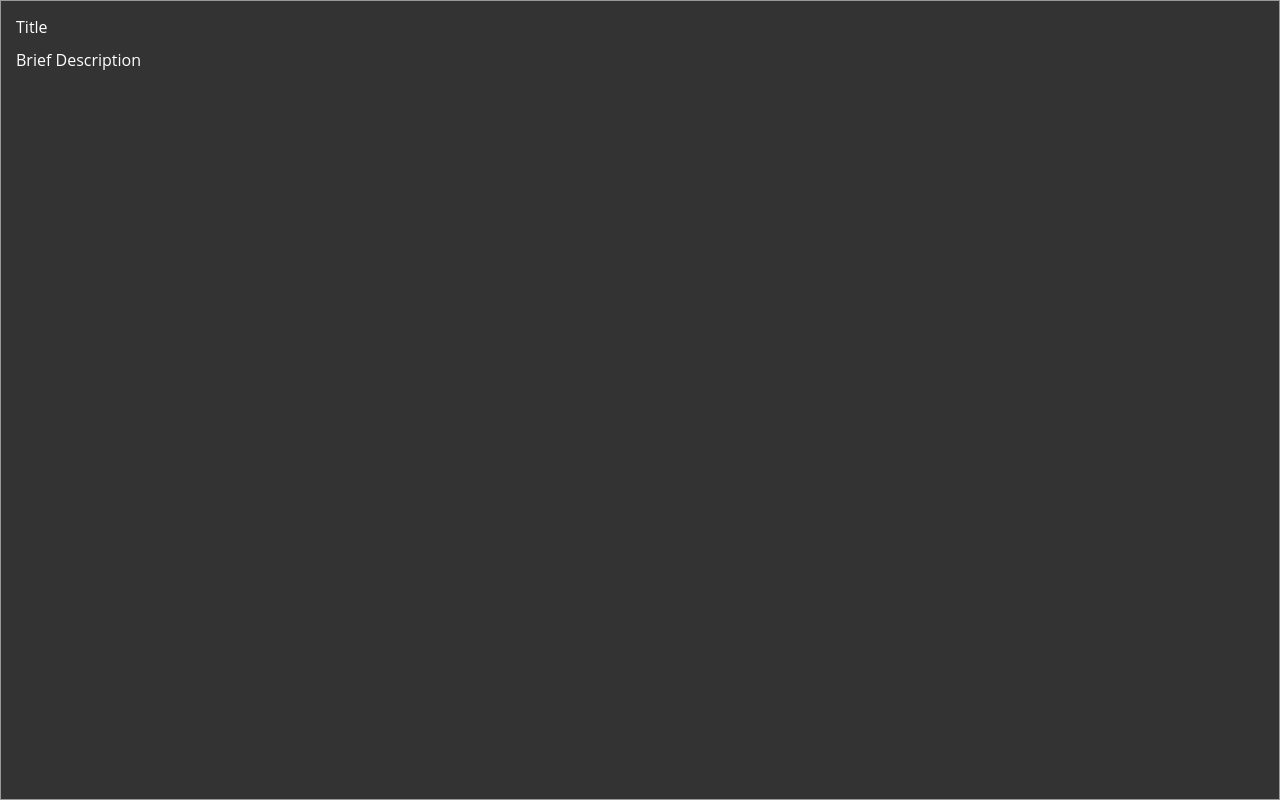
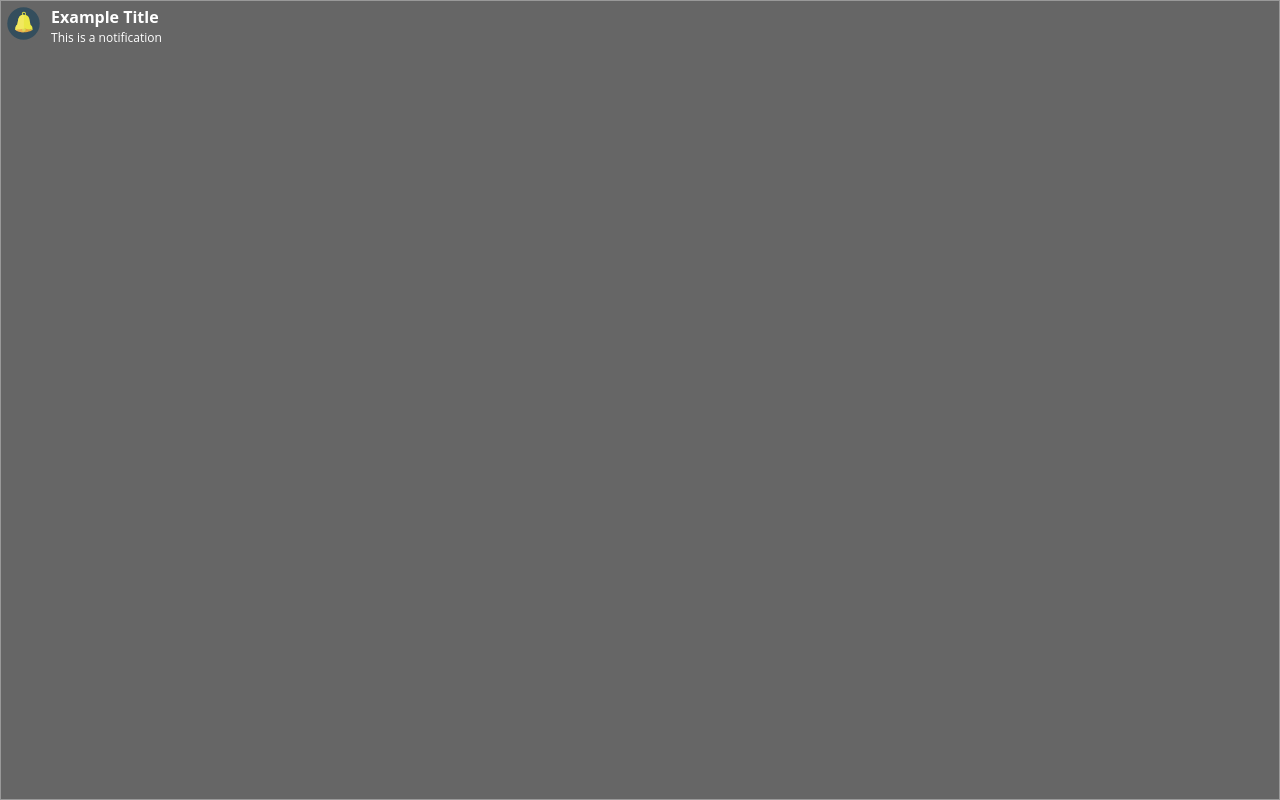
Before and after one commit to ArgosBen/Xigen-Timer, a website: page notification.html in a window 1280 px wide. Drawn offline with Linux system fonts and the light colour scheme.

Commit message:
More notification tweaks

```diff
--- a/assets/js/notify.js
+++ b/assets/js/notify.js
@@ -5,9 +5,9 @@
 	var gui = require('nw.gui'),
 		config = {
 			WINDOW_WIDTH: 290,
-			WINDOW_HEIGHT: 120,
+			WINDOW_HEIGHT: 70,
 			TARGET_X: screen.availWidth - 290 - 10,
-			TARGET_Y: screen.availHeight - 120 - 10
+			TARGET_Y: screen.availHeight - 70 - 10
 		};
 
 	timer.notify = function (message) {
@@ -22,6 +22,8 @@
 				y: screen.availHeight + 100
 			}),
 			interval;
+
+		notificationWindow.setAlwaysOnTop(true);
 
 		interval = setInterval(function () {
 
--- a/assets/scss/custom/_notify.scss
+++ b/assets/scss/custom/_notify.scss
@@ -3,23 +3,35 @@
 	display: block;
 	width: 100%;
 	height: 100%;
-	padding: 15px;
+	padding: 5px;
+	position: relative;
+	cursor: pointer;
 
-	background: #333333;
+	background: lighten(#333333, 20%);
 
 	h2 {
 		color: #FFF;
 		font-size: 16px;
-		margin: 0 0 10px 0;
+		font-weight: bold;
+		margin: 0 0 0 0;
 	}
 
 	p {
 		margin: 0 0 0 0;
 		color: #FFFFFF;
+		font-size: 12px;
 	}
 
 	h2, p {
 		display: none;
+		margin-left: 45px;
+	}
+
+	img {
+		position: absolute;
+		top: 5px;
+		left: 5px;
+		max-width: 35px;
 	}
 
 }
--- a/notification.html
+++ b/notification.html
@@ -18,8 +18,9 @@
 </head>
 <body>
 <div class="is-notification">
-	<h2>Title</h2>
-	<p>Brief Description</p>
+	<img src="assets/svg/alert.svg" />
+	<h2>Example Title</h2>
+	<p>This is a notification</p>
 </div>
 </body>
 </html>
```
Also changed, not shown: assets/css/XigenTimer.css, assets/dist/EasyTimer.min.js, assets/dist/src/EasyTimer_Production.js.
